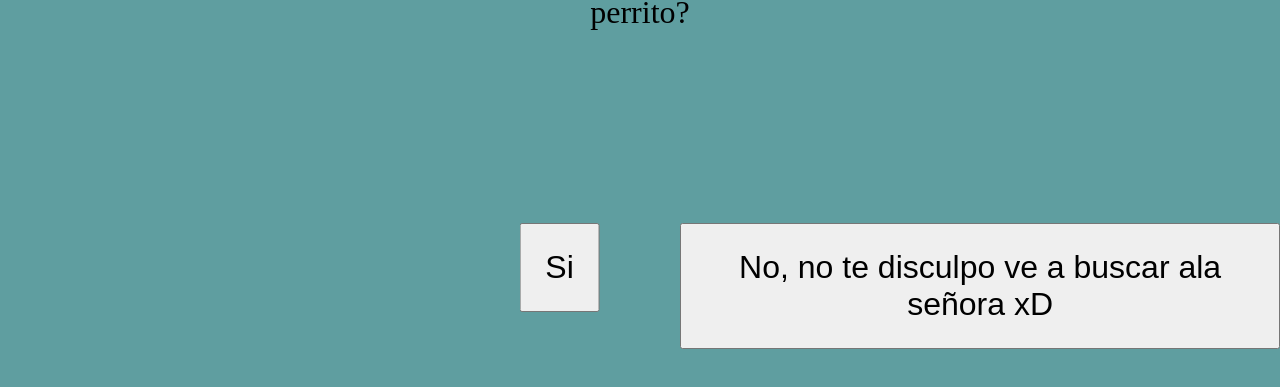
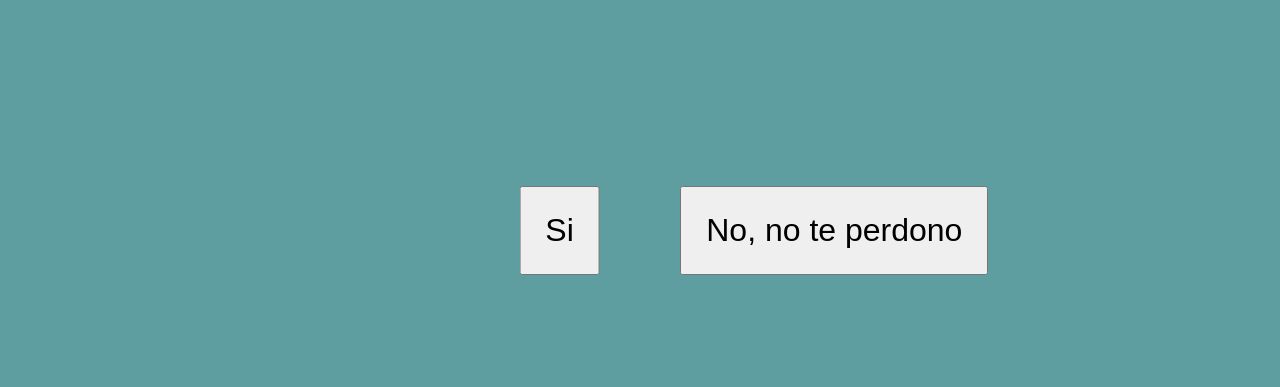
Before and after one commit to James-ux-create/prouecto_Perdon, a plain HTML site: page index.html in a window 1280 px wide. Shown: the part 235-622 px from the top of the page. Drawn offline with Linux system fonts and the light colour scheme.

Commit message:
Update index.html

```diff
--- a/index.html
+++ b/index.html
@@ -10,9 +10,9 @@
 <body>
 
     <div class="contenedor">
-        <p>¿Disculpame por haberte echo enojar, por no haber en voz sobre el perrito?</p>
+        <p>No se recienta conmigo, ¿Me perdonas ?</p>
         <button id="yesBtn">Si</button>
-        <button id="noBtn">No, no te disculpo ve a buscar ala señora xD</button>
+        <button id="noBtn">No, no te perdono </button>
     </div>
     <script src="index.js"></script>
 
```
